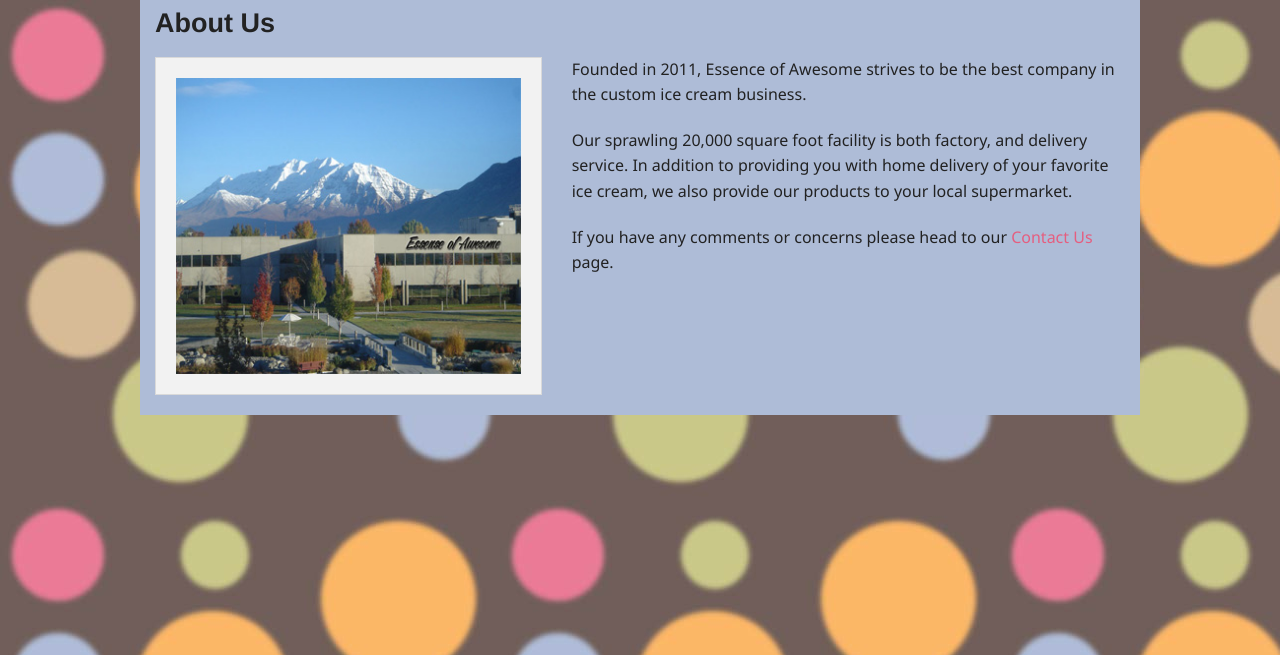
After one commit to moraramis/EoA, a PHP site: page /contact_thanks.html in a window 1280 px wide. The commit adds this page. Shown: the top 655 px of the page. Run offline with PHP 8.4, Linux system fonts and the light colour scheme.

Commit message:
Misc COMMENTS
Created the script to process input from the contact page. It does not
send email from the localhost, but it will once live on the beta site.
Created the landing pages to confirm contact, and confirm signup.

```diff
--- a/contact.php
+++ b/contact.php
@@ -34,7 +34,7 @@
 				    <div class="large-5 columns">
 				        <h4>Find us on all the Social Networks, or get ahold of us with this form. We promise we will get back to you as soon as possible.</h4>
 				        <div class="panel">
-				            <form>
+				            <form action="contact_process.php" method="post">
 				                <label for="name" style="left: auto">Name: </label>
 				                <input type="text" contenteditable="true" name="name" id="name">
 				                <label for="email" style="left: auto">Email Address: </label>
@@ -43,7 +43,7 @@
 				                <input type="text" contenteditable="true" name="phone" id="phone">
 				                <label for="reason" style="left: auto">Reason for Contact: </label>
 				                <textarea name="reason" id="reason" wrap="soft" maxlength="1060" cols="200" rows="50"></textarea>
-				                <p><a href="index.php" class="button round">Submit</a></p>
+				                <p><input type="submit" name="button" id="button" value="Submit" class="button round"</p>
 				            </form>
 				        </div>
 				    </div>
--- /dev/null
+++ b/contact_thanks.html
@@ -0,0 +1,37 @@
+<!DOCTYPE html>
+<!--[if IE 8]> 				 <html class="no-js lt-ie9" lang="en" > <![endif]-->
+<!--[if gt IE 8]><!--> <html class="no-js" lang="en" > <!--<![endif]-->
+
+<head>
+    <meta charset="utf-8">
+    <meta name="viewport" content="width=device-width">
+    <title>About Us | EoA</title>
+
+    <link rel="stylesheet" href="css/foundation.css">
+
+    <script src="js/vendor/custom.modernizr.js"></script>
+
+</head>
+<body>
+    <div class="row">
+        <div class="large-12 columns">
+            <div class="row">
+                <div class="large-5 columns">
+                    <h3>About Us</h3>
+                </div>
+            </div>
+            <div class="row">
+                <div class="large-5 columns">
+                    <div class="panel">
+                        <img src="img/hq.jpg" alt="Essence of Awesome Headquarters">
+                    </div>
+                </div>
+            <div class="large-7 columns">
+                <p>Founded in 2011, Essence of Awesome strives to be the best company in the custom ice cream business.</p>
+                <p>Our sprawling 20,000 square foot facility is both factory, and delivery service. In addition to providing you with home delivery of your favorite ice cream, we also provide our products to your local supermarket.</p>
+                <p>If you have any comments or concerns please head to our <a href="contact.php">Contact Us</a> page. </p>
+            </div>
+        </div>
+    </div>
+</div>
+</body>
```
Also changed, not shown: contact_process.php (added, +29 -0 lines), signup_thanks.html (added, +9 -0 lines).
